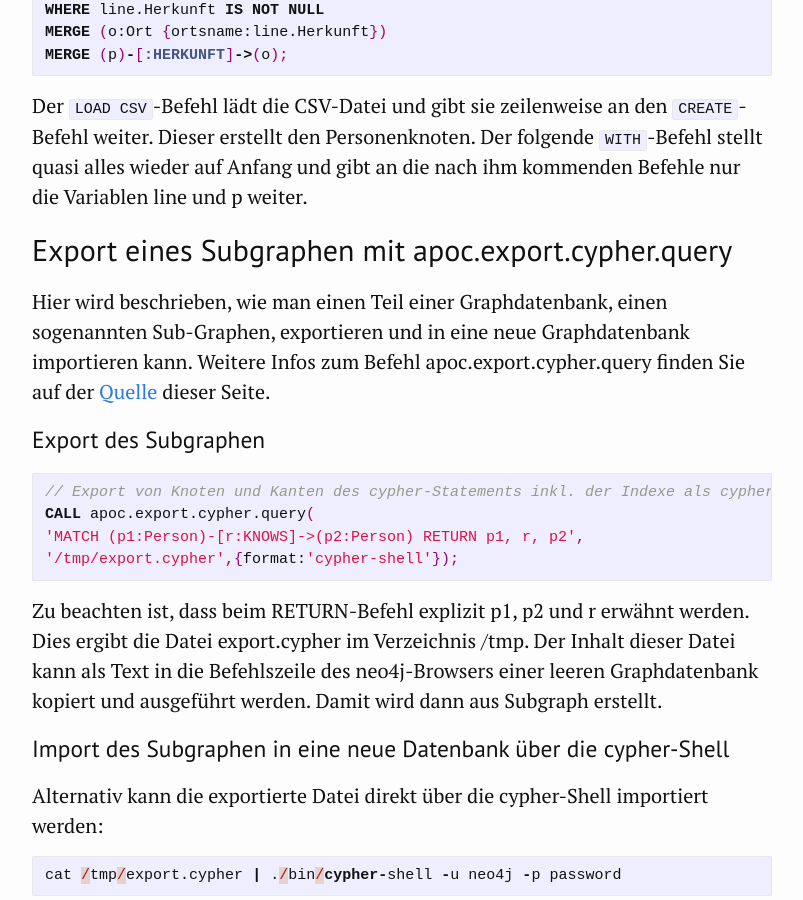
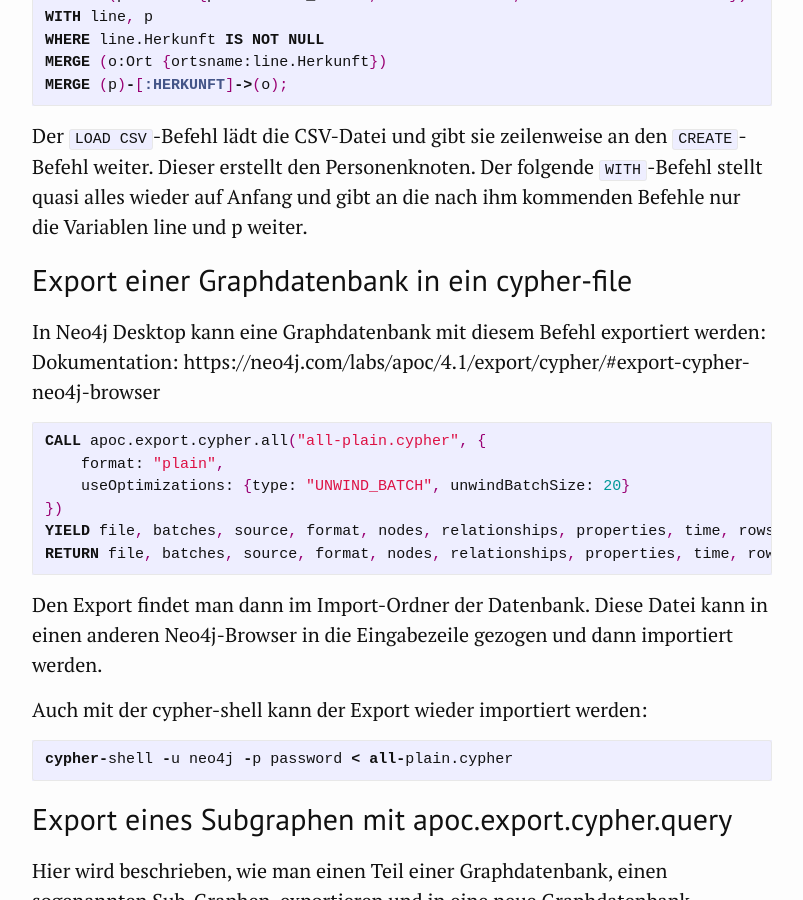
Before and after one commit to kuczera/Graphentechnologien, a Jekyll site: the page built from docs/95_Anhang.md, in a window 1280 px wide and 900 px high, scrolled down 9976 px. Shown: the whole window, without its empty margins (238-1041 px from the left). Built offline with Jekyll 4.4.1, drawn with Linux system fonts in a browser that asks for light colours; some of the changed text lies outside the part shown.

Commit message:
Update 95_Anhang.md

```diff
--- a/docs/95_Anhang.md
+++ b/docs/95_Anhang.md
@@ -332,6 +332,28 @@ MERGE (p)-[:HERKUNFT]->(o);
 
 Der `LOAD CSV`-Befehl lädt die CSV-Datei und gibt sie zeilenweise an den `CREATE`-Befehl weiter. Dieser erstellt den Personenknoten. Der folgende `WITH`-Befehl stellt quasi alles wieder auf Anfang und gibt an die nach ihm kommenden Befehle nur die Variablen line und p weiter.
 
+## Export einer Graphdatenbank in ein cypher-file
+
+In Neo4j Desktop kann eine Graphdatenbank mit diesem Befehl exportiert werden:
+Dokumentation: https://neo4j.com/labs/apoc/4.1/export/cypher/#export-cypher-neo4j-browser
+
+~~~cypher
+CALL apoc.export.cypher.all("all-plain.cypher", {
+    format: "plain",
+    useOptimizations: {type: "UNWIND_BATCH", unwindBatchSize: 20}
+})
+YIELD file, batches, source, format, nodes, relationships, properties, time, rows, batchSize
+RETURN file, batches, source, format, nodes, relationships, properties, time, rows, batchSize;
+~~~
+
+Den Export findet man dann im Import-Ordner der Datenbank. Diese Datei kann in einen anderen Neo4j-Browser in die Eingabezeile gezogen und dann importiert werden.
+
+Auch mit der cypher-shell kann der Export wieder importiert werden:
+
+~~~cypher
+cypher-shell -u neo4j -p password < all-plain.cypher
+~~~
+
 ## Export eines Subgraphen mit apoc.export.cypher.query
 
 Hier wird beschrieben, wie man einen Teil einer Graphdatenbank, einen sogenannten Sub-Graphen, exportieren und in eine neue Graphdatenbank importieren kann. Weitere Infos zum Befehl apoc.export.cypher.query finden Sie auf der [Quelle](https://neo4j.com/developer/kb/export-sub-graph-to-cypher-and-import/) dieser Seite.
```
